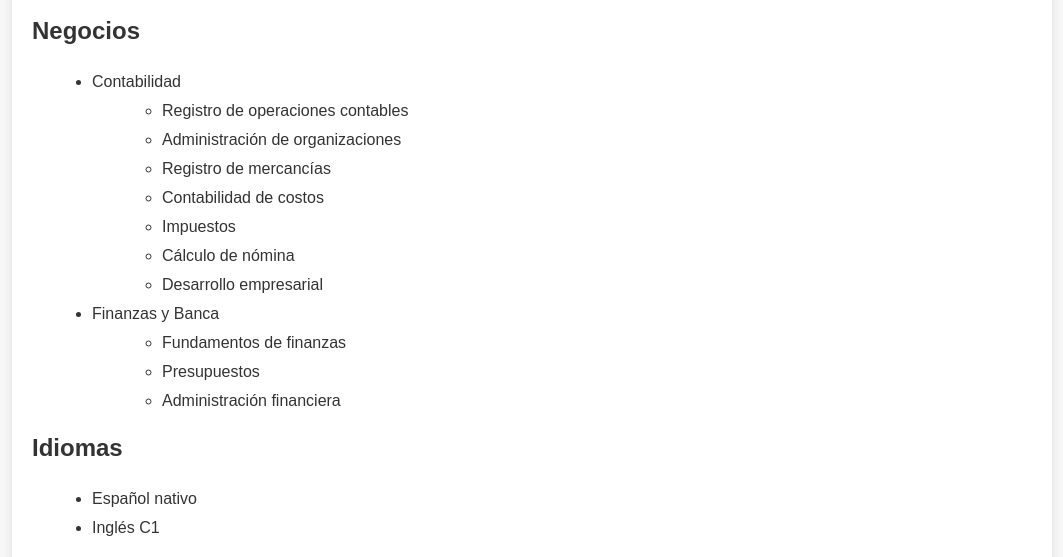
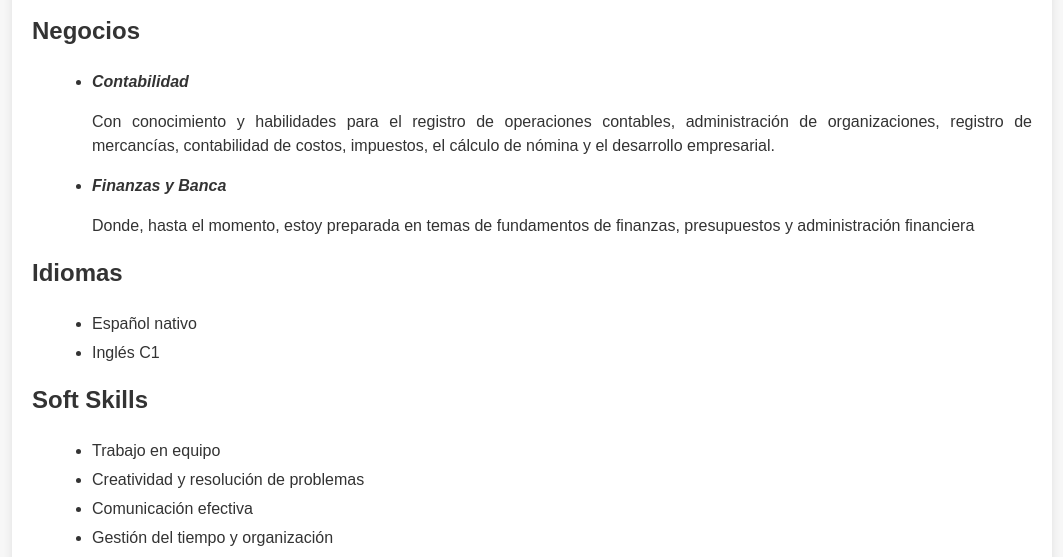
Before and after one commit to dreaminarie/ProyectoFinal-M, a plain HTML site: page index.html in a window 1280 px wide. Shown: the part 660-1217 px from the top of the page, without its empty margins (108-1171 px from the left). Drawn offline with Linux system fonts and the light colour scheme.

Commit message:
Modifiqué la sección de Capacitación en index.html

```diff
--- a/index.html
+++ b/index.html
@@ -35,22 +35,10 @@
             <h2>Capacitación</h2>
             <h3>Negocios</h3>
             <ul>
-                <li>Contabilidad</li>
-                    <ul>
-                        <li>Registro de operaciones contables</li>
-                        <li>Administración de organizaciones</li>
-                        <li>Registro de mercancías</li>
-                        <li>Contabilidad de costos</li>
-                        <li>Impuestos</li>
-                        <li>Cálculo de nómina</li>
-                        <li>Desarrollo empresarial</li>
-                    </ul>
-                <li>Finanzas y Banca</li>
-                    <ul>
-                        <li>Fundamentos de finanzas</li>
-                        <li>Presupuestos</li>
-                        <li>Administración financiera</li>
-                    </ul>
+                <li><i><strong>Contabilidad</strong></i></li>
+                    <p>Con conocimiento y habilidades para el registro de operaciones contables, administración de organizaciones, registro de mercancías, contabilidad de costos, impuestos, el cálculo de nómina y el desarrollo empresarial.</p>
+                <li><i><strong>Finanzas y Banca</strong></i></li>
+                    <p>Donde, hasta el momento, estoy preparada en temas de fundamentos de finanzas, presupuestos y administración financiera</p>
             </ul>
             <h3>Idiomas</h3>
             <ul>
```
